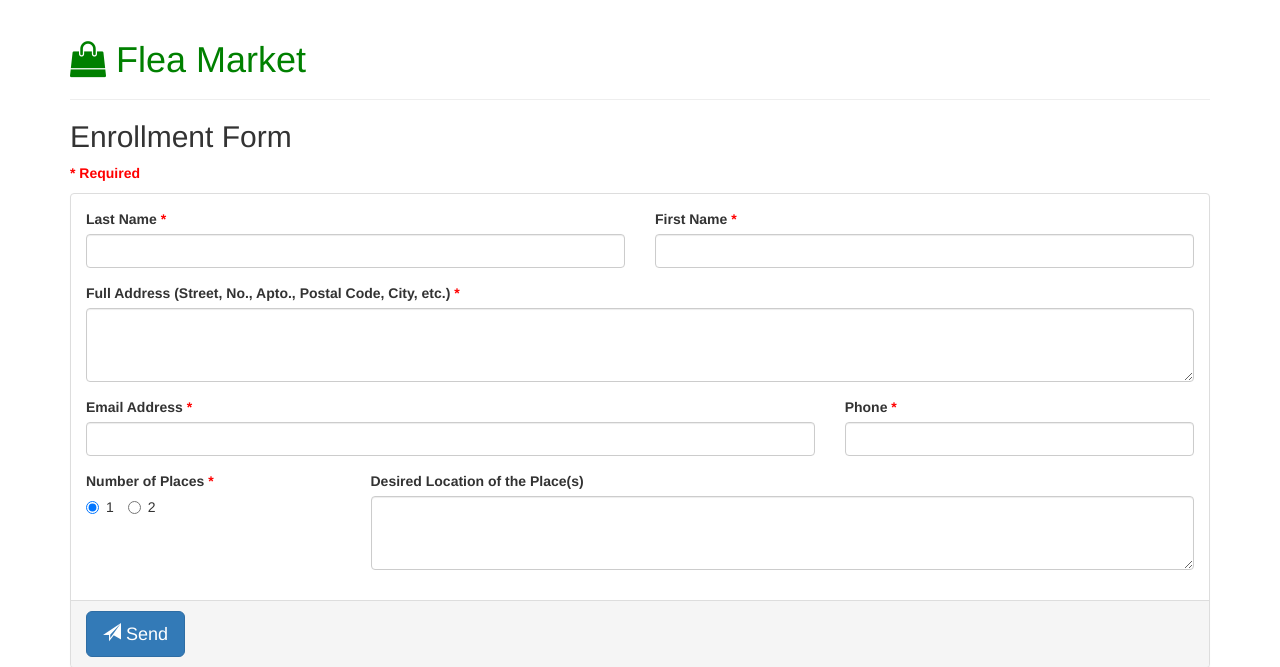
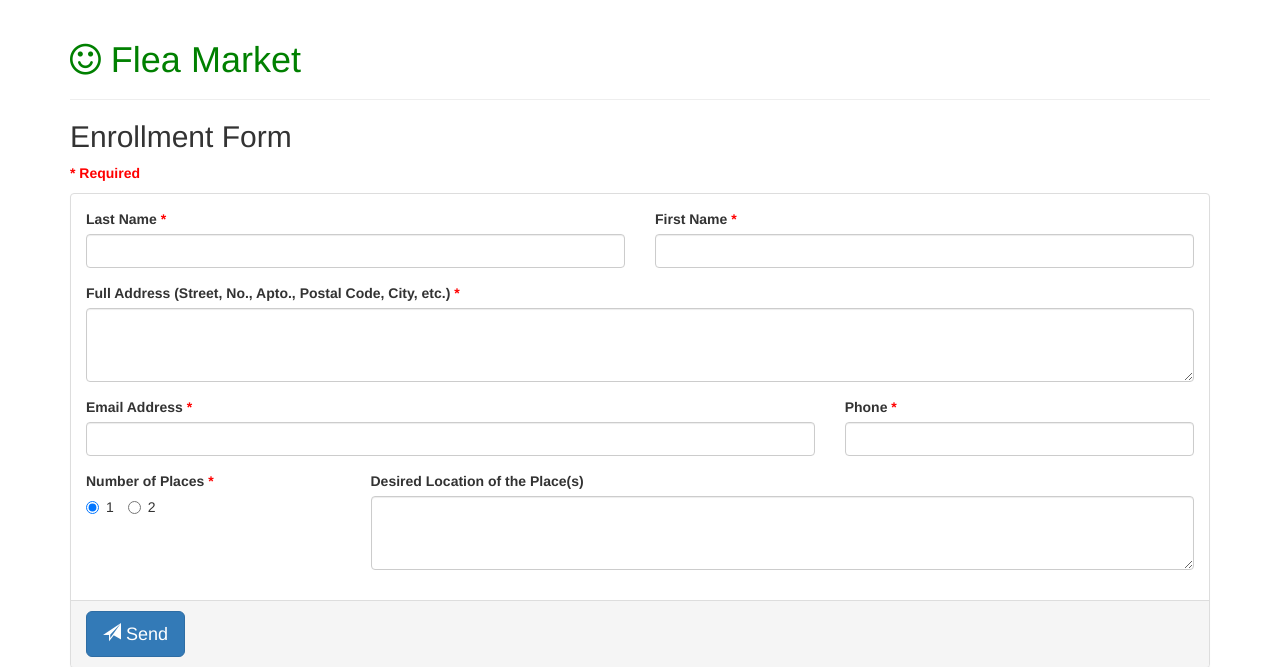
Before and after one commit to htmfilho/brocante, a Django app: page / in a window 1280 px wide. Shown: the top 667 px of the page. Run offline with Django 3.2, Linux system fonts and the light colour scheme; some libraries are stand-ins or nearby versions.

Commit message:
Changed the logo

```diff
--- a/inscription/templates/layout.html
+++ b/inscription/templates/layout.html
@@ -14,7 +14,7 @@
       <div class="page-header">
         <h1>
           <span class="title">
-            <i class="fa fa-shopping-bag" aria-hidden="true"></i>
+            <i class="fa fa-smile-o" aria-hidden="true"></i>
             {% trans "Flea Market" %}
           </span>
         </h1>
```
